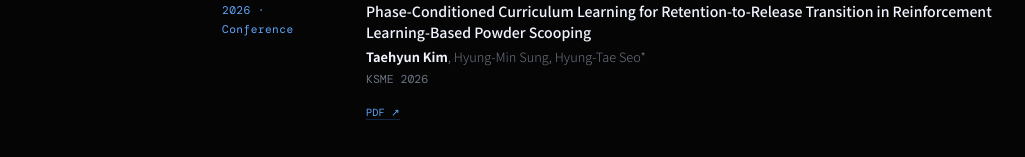
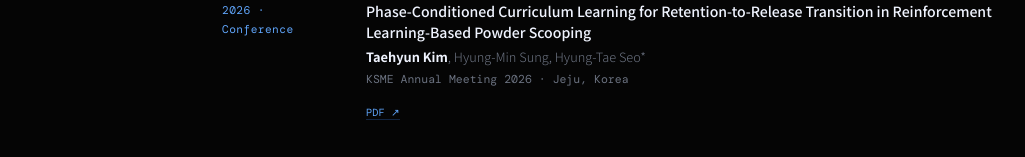
Before and after one commit to TAETAE77/TAETAE77.github.io, a plain HTML site: page index.html in a window 1280 px wide. Shown: the part 1656-1813 px from the top of the page, without its empty margins (32-1057 px from the left). Drawn offline with nearby package versions, Linux system fonts and the light colour scheme; a web font is replaced by a local one.

Commit message:
Update KSME paper venue to KSME Annual Meeting 2026
Co-Authored-By: Claude Sonnet 5.5 <noreply@anthropic.com>

```diff
--- a/index.html
+++ b/index.html
@@ -248,7 +248,7 @@
           <div>
             <div class="pub-title"><span class="en">Phase-Conditioned Curriculum Learning for Retention-to-Release Transition in Reinforcement Learning-Based Powder Scooping</span><span class="ko">강화학습 기반 분말 이송 작업의 보존–배출 전환을 위한 Phase-Conditioned Curriculum Learning</span></div>
             <div class="pub-authors"><strong>Taehyun Kim</strong>, Hyung-Min Sung, Hyung-Tae Seo*</div>
-            <div class="pub-venue">KSME 2026</div>
+            <div class="pub-venue">KSME Annual Meeting 2026 · Jeju, Korea</div>
             <a href="#" class="pub-link">PDF ↗</a>
           </div>
         </div>
```
